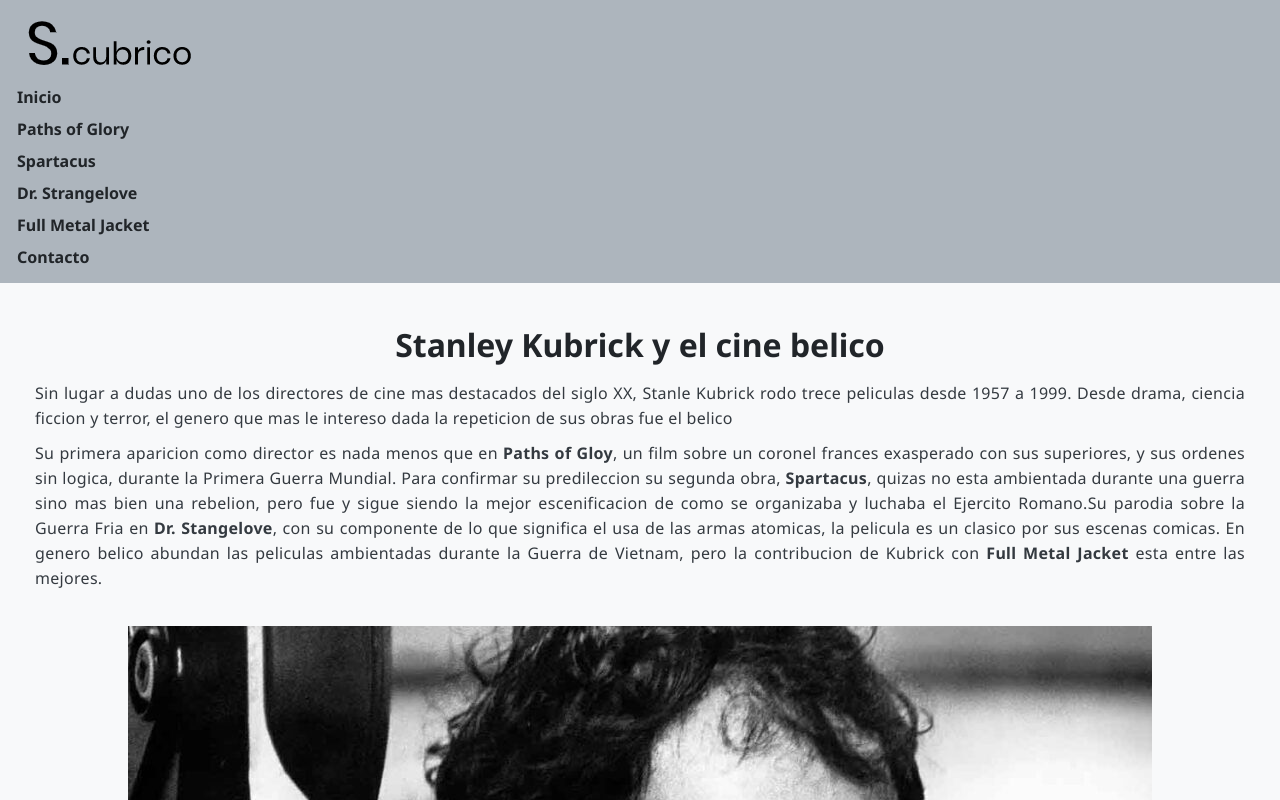
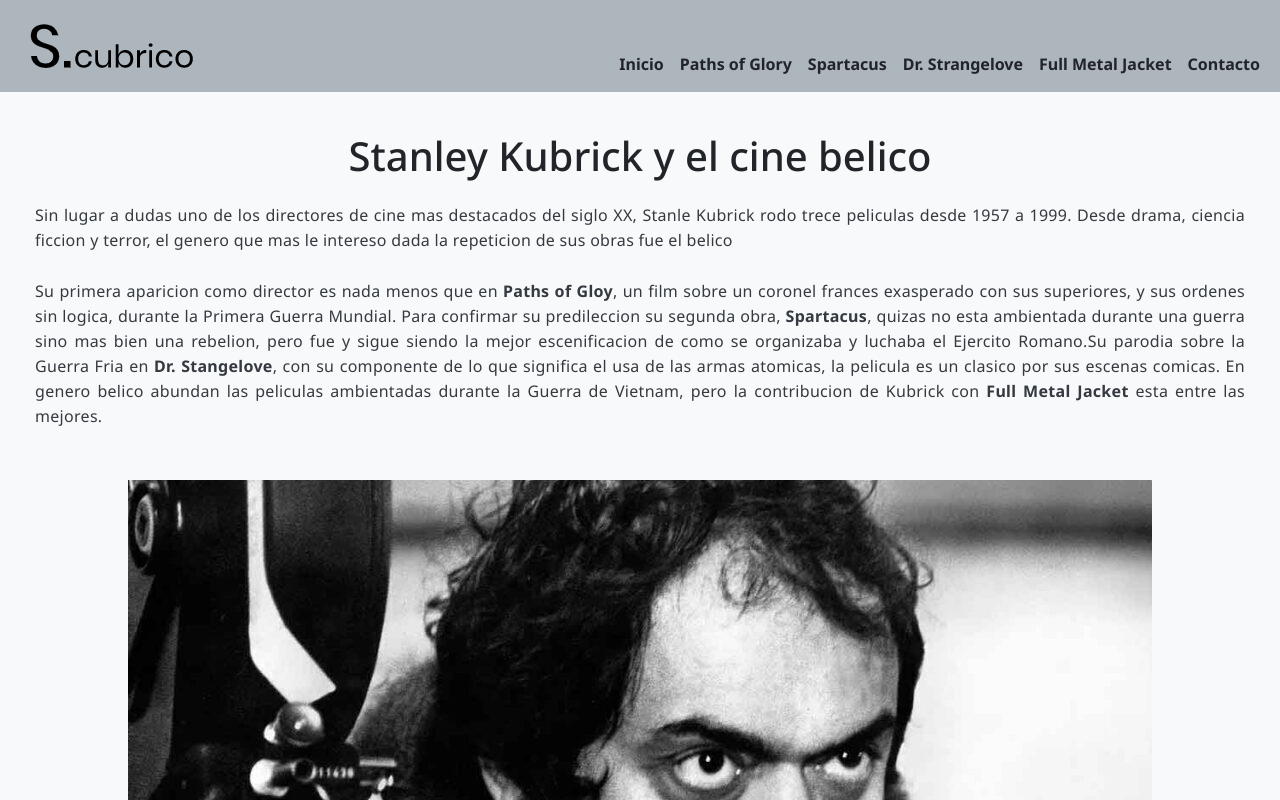
Before and after one commit to joaquinflores23/PreEntrega2-Flores-DW, a plain HTML site: page index.html in a window 1280 px wide. Shown: the top 800 px of the page. Drawn offline with nearby package versions, Linux system fonts and the light colour scheme.

Commit message:
header terminado

```diff
--- a/css/style.css
+++ b/css/style.css
@@ -5,7 +5,7 @@
 }
 
 body{
-    font-family: 'Noto Sans', sans-serif;
+    font-family: 'Noto Sans', sans-serif !important;
     background-color: #F8F9FA;
 }
 
@@ -25,26 +25,21 @@ p{
 
 /* reglas header */
 
-header{
-    background-color: #ADB5BD;
-    padding: 10px;
+.navbar-nav a{
+    color: #212529 !important;
+    font-weight: bolder;
 }
 
-header nav ul li a{
-    color: #212529;
-    font-weight: bolder;
-    text-decoration: none;
-    padding: 2px;
-
+.container-fluid{
+    align-items: end !important;
 }
-header nav ul li{
-    padding: 5px;
+.navbar-collapse{
+    flex-grow: 0;
+}
+.navbar{
+    background-color: #ADB5BD !important;
 }
 
-
-header nav ul{
-    list-style-type: none;
-}
 
 /* reglas main */
 main{
--- a/index.html
+++ b/index.html
@@ -5,26 +5,39 @@
     <meta http-equiv="X-UA-Compatible" content="IE=edge">
     <meta name="viewport" content="width=device-width, initial-scale=1.0">
     <title>S_Cubrico</title>
+    <!-- fuente de google -->
     <link rel="preconnect" href="https://fonts.googleapis.com">
     <link rel="preconnect" href="https://fonts.gstatic.com" crossorigin>
     <link href="https://fonts.googleapis.com/css2?family=Noto+Sans:ital,wght@0,100;0,200;0,300;0,400;0,500;0,600;0,700;0,800;0,900;1,100;1,200;1,300;1,400;1,500;1,600;1,700;1,800;1,900&display=swap" rel="stylesheet">
+    <!-- bootstrap -->
+    <link href="https://cdn.jsdelivr.net/npm/bootstrap@5.3.0-alpha1/dist/css/bootstrap.min.css" rel="stylesheet" integrity="sha384-GLhlTQ8iRABdZLl6O3oVMWSktQOp6b7In1Zl3/Jr59b6EGGoI1aFkw7cmDA6j6gD" crossorigin="anonymous">
+    <!-- hoja css -->
     <link rel="stylesheet" href="./css/style.css">
+    <!-- iconos -->
     <script src="https://kit.fontawesome.com/5943a85db6.js" crossorigin="anonymous"></script>
     <link rel="shortcut icon" href="./imagenes/favicon.ico" type="image/x-icon">
 </head>
 <body>
     <!-- aqui comienza header -->
     <header>
-        <nav>
-            <a href="./index.html"><img src="./imagenes/logo-largo.png" alt=""></a>
-            <ul>
-                <li><a href="./index.html">Inicio</a></li>
-                <li><a href="./paginas/pathsofglory.html">Paths of Glory</a></li>
-                <li><a href="./paginas/spartacus.html">Spartacus</a></li>
-                <li><a href="./paginas/drstangelove.html">Dr. Strangelove</a></li>
-                <li><a href="./paginas/fullmetaljacket.html">Full Metal Jacket</a></li>
-                <li><a href="./paginas/contacto.html">Contacto</a></li>
-            </ul>
+        <nav class="navbar navbar-expand-lg bg-body-tertiary">
+            <div class="container-fluid">
+            <a class="navbar-brand"><img src="./imagenes/logo-largo.png" alt=""></a>
+            <button class="navbar-toggler" type="button" data-bs-toggle="collapse" data-bs-target="#navbarSupportedContent" aria-controls="navbarSupportedContent" aria-expanded="false" aria-label="Toggle navigation">
+                <span class="navbar-toggler-icon"></span>
+            </button>
+            <div class="collapse navbar-collapse" id="navbarSupportedContent">
+                <ul class="navbar-nav me-auto mb-2 mb-lg-0">
+                    <li class="nav-item"><a class="nav-link" href="./index.html">Inicio</a></li>
+                    <li class="nav-item"><a class="nav-link" href="./paginas/pathsofglory.html">Paths of Glory</a></li>
+                    <li class="nav-item"><a class="nav-link" href="./paginas/spartacus.html">Spartacus</a></li>
+                    <li class="nav-item"><a class="nav-link" href="./paginas/drstangelove.html">Dr. Strangelove</a></li>
+                    <li class="nav-item"><a class="nav-link" href="./paginas/fullmetaljacket.html">Full Metal Jacket</a></li>
+                    <li class="nav-item"><a class="nav-link" href="./paginas/contacto.html">Contacto</a></li>
+
+                </ul>
+            </div>
+            </div>
         </nav>
     </header>
     <!-- aqui cominza main -->
@@ -93,5 +106,7 @@
        <h5>S.Cubrico</h5>
        <p>2023, created by On/don Media. Todo los derechos reservados.</p>
     </footer>
+    <!-- bootstrap js -->
+    <script src="https://cdn.jsdelivr.net/npm/bootstrap@5.3.0-alpha1/dist/js/bootstrap.bundle.min.js" integrity="sha384-w76AqPfDkMBDXo30jS1Sgez6pr3x5MlQ1ZAGC+nuZB+EYdgRZgiwxhTBTkF7CXvN" crossorigin="anonymous"></script>
 </body>
 </html>
```
Also changed, not shown: paginas/contacto.html (+5 -0 lines), paginas/drstangelove.html (+5 -0 lines), paginas/fullmetaljacket.html (+5 -0 lines), paginas/pathsofglory.html (+5 -0 lines), paginas/spartacus.html (+7 -0 lines).
